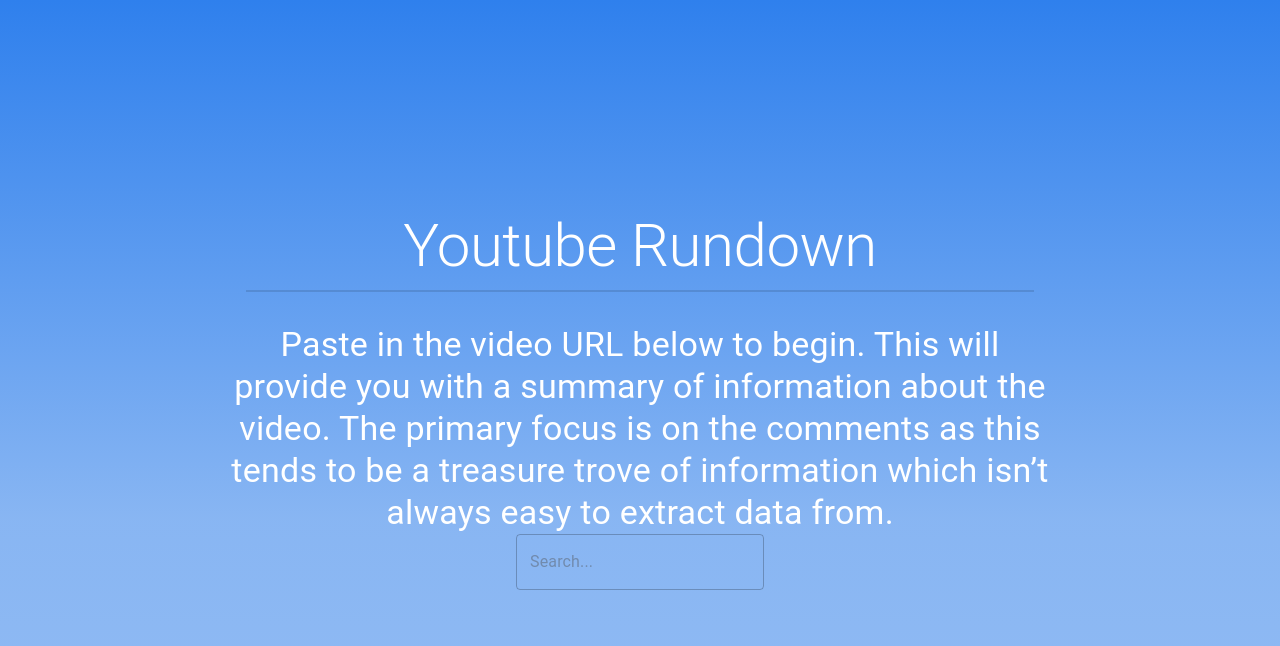
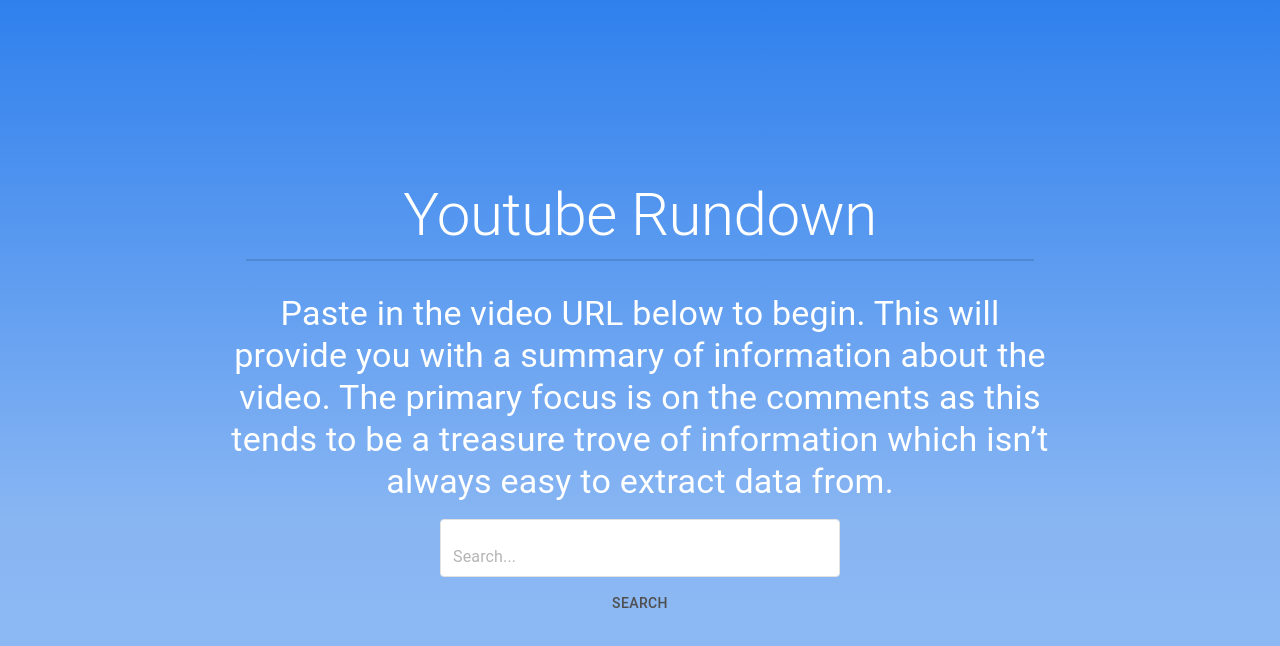
Before and after one commit to Don-Ghead/yt-cmts-analyser-ui, a React (Create React App) app: page / in a window 1280 px wide. Shown: the top 646 px of the page. Built offline with nearby package versions, Linux system fonts and the light colour scheme.

Commit message:
can now enter url in searchbar and have it redirect to dashboard page, with url validation

```diff
--- a/package.json
+++ b/package.json
@@ -7,13 +7,17 @@
     "@testing-library/jest-dom": "^5.11.4",
     "@testing-library/react": "^11.1.0",
     "@testing-library/user-event": "^12.1.10",
+    "@types/node": "^14.14.37",
     "@types/react-router-dom": "^5.1.7",
     "prop-types": "^15.7.2",
+    "query-string": "^7.0.0",
     "react": "^17.0.1",
     "react-dom": "^17.0.1",
     "react-router": "^5.2.0",
     "react-router-dom": "^5.2.0",
     "react-scripts": "4.0.1",
+    "url-parse": "^1.5.1",
+    "validator": "^13.5.2",
     "web-vitals": "^0.2.4"
   },
   "scripts": {
--- a/src/AppContextWrapper.js
+++ b/src/AppContextWrapper.js
@@ -1,6 +1,4 @@
-import React, {createContext, useContext, useState} from 'react';
-import PropTypes from 'prop-types';
-import {useTheme} from "@material-ui/core";
+import React, {createContext, useContext} from 'react';
 
 const AppContext = createContext({})
 
--- a/src/components/SearchBar.js
+++ /dev/null
@@ -1,38 +0,0 @@
-import React, {useState} from 'react';
-import PropTypes from 'prop-types';
-import {TextField} from "@material-ui/core";
-import textConstants from "../textConstants";
-
-const SearchBar = (props) => {
-    const {onSearch} = props;
-    const [fieldValue, setFieldValue] = useState('');
-
-    const onFieldChange = (event) => {
-        setFieldValue(event.target.value);
-    }
-
-    return (
-        <>
-            <TextField variant="outlined"
-                       value={fieldValue}
-                       onChange={onFieldChange}
-                       placeholder="Search..."
-                       inputProps={{
-                           onKeyDown: (event) => {
-                                if (event.key === 'Enter') {
-                                    onSearch(fieldValue);
-                                }
-                           }
-                       }}/>
-        </>
-    );
-}
-
-SearchBar.propTypes = {
-    onSearch: PropTypes.func.isRequired,
-    onChange: PropTypes.func,
-}
-
-SearchBar.defaultProps = {}
-
-export default SearchBar;
--- /dev/null
+++ b/src/components/UrlSearchBar.js
@@ -0,0 +1,103 @@
+import React, {useState} from 'react';
+import PropTypes from 'prop-types';
+import {Box, fade, makeStyles, TextField, Typography} from "@material-ui/core";
+import textConstants from "../textConstants";
+
+const useInputStyles = makeStyles((theme) => ({
+    root: {
+        border: '1px solid #e2e2e1',
+        borderRadius: 4,
+        backgroundColor: 'white',
+        overflow: 'hidden',
+        fontsize: 50,
+        '&:hover': {
+            backgroundColor: 'white'
+        },
+        '&$focused': {
+            backgroundColor: '#fff',
+            boxShadow: `${fade(theme.palette.primary.main, 0.25)} 0 0 0 2px`,
+            borderColor: '#25e9c1'
+        }
+    },
+    focused: {}
+}))
+
+const useStyles = makeStyles((theme) => ({
+    root: {
+        display: 'flex',
+        flexDirection: 'column',
+    },
+    searchBar: {
+        width: '50vh'
+    },
+    margin: {
+        margin: theme.spacing(2, 0, 1, 0),
+    }
+}))
+
+const StyledTextField = (props) => {
+    const classes = useInputStyles();
+
+    return (<TextField fullWidth InputProps={{classes, disableUnderline: true}} {...props}/>)
+}
+
+const UrlSearchBar = (props) => {
+    const {onSearch, onChange, validationErrors} = props;
+    const classes = useStyles();
+    const [fieldValue, setFieldValue] = useState('');
+    const [fieldValidationElems, setFieldValidationElems] = useState(undefined);
+
+    const onFieldChange = (event) => {
+        setFieldValue(event.target.value);
+        if(onChange) {
+            onChange(event.target.value);
+        }
+    }
+
+    React.useEffect(() => {
+        const validationStrings = () => {
+            let validationElements = undefined;
+            if (validationErrors?.length === 0) {
+                validationElements = (<Typography color="primary" align="center">{textConstants.urlIsValid}</Typography>)
+            } else if (validationErrors?.length > 0) {
+                validationElements = validationErrors.map((errorMessage) => (
+                    <Typography key={errorMessage} color="error" align="center">{errorMessage}</Typography>))
+            }
+            setFieldValidationElems(validationElements);
+        }
+        validationStrings()
+    }, [validationErrors])
+
+    return (
+        <Box className={classes.root}>
+            <Box className={classes.searchBar}>
+                <StyledTextField
+                    className={classes.margin}
+                    variant="filled"
+                    value={fieldValue}
+                    onChange={onFieldChange}
+                    placeholder="Search..."
+                    inputProps={{
+                        onKeyDown: (event) => {
+                            if (event.key === 'Enter') {
+                                onSearch(fieldValue);
+                            }
+                        }
+                    }}/>
+            </Box>
+            <Box>
+                {fieldValidationElems}
+            </Box>
+        </Box>
+    );
+}
+
+UrlSearchBar.propTypes = {
+    onSearch: PropTypes.func.isRequired,
+    onChange: PropTypes.func,
+    validationErrors: PropTypes.arrayOf(PropTypes.string),
+}
+
+UrlSearchBar.defaultProps = {}
+
+export default UrlSearchBar;
--- a/src/pages/HomePage.jsx
+++ b/src/pages/HomePage.jsx
@@ -1,6 +1,11 @@
-import {Box, Divider, makeStyles, Typography, withStyles} from "@material-ui/core";
+import {Box, Button, Divider, makeStyles, Typography, withStyles} from "@material-ui/core";
 import textConstants from "../textConstants";
-import SearchBar from "../components/SearchBar";
+import UrlSearchBar from "../components/UrlSearchBar";
+import {useState} from "react";
+import validator from "validator/es";
+import {useHistory} from "react-router";
+import { parse } from 'query-string';
+import Url from 'url-parse';
 
 const useStyles = makeStyles((theme) => ({
     root: {
@@ -33,10 +38,23 @@
 
 const HomePage = () => {
     const classes = useStyles();
+    const history = useHistory();
+    const [urlFieldValue, setUrlFieldValue] = useState(undefined);
+    const [urlValidationString, setUrlValidationString] = useState(undefined);
 
-    const onSearchConfirm = () => {
-        console.log('boop');
-    }
+    const onSearchConfirm = (urlValue) => {
+        const isValid = validator.isURL(urlValue);
+        if (isValid) {
+            const parsed = new Url(urlValue)
+            const queryString = parse(parsed.query);
+            const videoId = queryString?.v;
+            if(videoId) {
+                history.push(`/rundown/${videoId}`);
+            }
+        } else {
+            setUrlValidationString(isValid ? [] : [textConstants.urlIsInvalid])
+        }
+    };
 
     return (
         <Box className={classes.root}>
@@ -52,7 +70,11 @@
                         {textConstants.homePageDescription}
                     </WhiteTextTypography>
                 </Box>
-                <SearchBar onSearch={onSearchConfirm}/>
+                <UrlSearchBar onSearch={onSearchConfirm} onChange={setUrlFieldValue}
+                              validationErrors={urlValidationString}/>
+                <Button onClick={() => onSearchConfirm(urlFieldValue)}>
+                    {textConstants.search}
+                </Button>
             </Box>
         </Box>
     )
--- a/src/textConstants.js
+++ b/src/textConstants.js
@@ -1,5 +1,8 @@
 const textConstants = {
-    homePageDescription: 'Paste in the video URL below to begin. This will provide you with a summary of information about the video. The primary focus is on the comments as this tends to be a treasure trove of information which isn’t always easy to extract data from.'
+    homePageDescription: 'Paste in the video URL below to begin. This will provide you with a summary of information about the video. The primary focus is on the comments as this tends to be a treasure trove of information which isn’t always easy to extract data from.',
+    urlIsValid: 'URL is valid',
+    urlIsInvalid: 'URL is invalid',
+    search: 'Search'
 }
 
 export default textConstants;
```
Also changed, not shown: src/hooks/useUrlValidation.js (added, +12 -0 lines), 2 other files (tests, documents, lock files or other folders).
